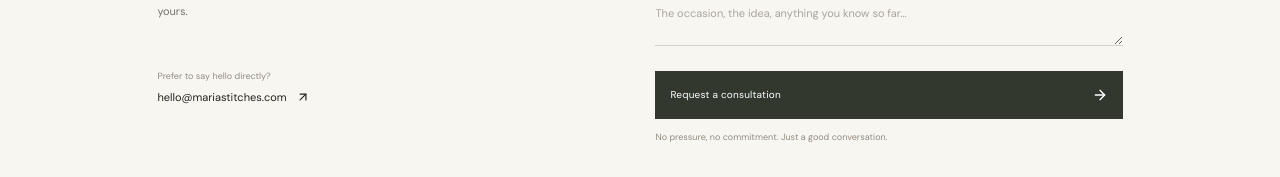
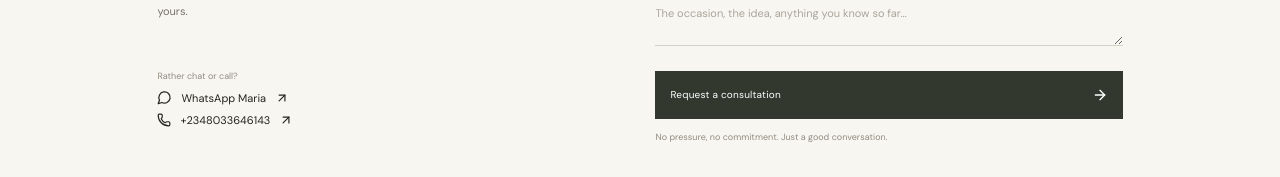
Before and after one commit to OlatomiwaTech/maria-stitches, a React (Vite) app in the folder frontend/: page / in a window 1280 px wide. Shown: the part 3699-3876 px from the top of the page. Built offline with nearby package versions, Linux system fonts and the light colour scheme; a web font is replaced by a local one.

Commit message:
feat: update README and main.jsx to enhance project description and add WhatsApp contact functionality

```diff
--- a/frontend/src/main.jsx
+++ b/frontend/src/main.jsx
@@ -1,6 +1,6 @@
 import React from 'react';
 import { createRoot } from 'react-dom/client';
-import { ArrowDown, ArrowRight, ArrowUpRight, Menu, Scissors, Sparkles, X } from 'lucide-react';
+import { ArrowDown, ArrowRight, ArrowUpRight, Menu, MessageCircle, Phone, Scissors, Sparkles, X } from 'lucide-react';
 import './style.css';
 
 const looks = [
@@ -8,6 +8,9 @@ const looks = [
   { name: 'Modern heritage', type: 'Our roots, reimagined', image: 'photo-1534528741775-53994a69daeb', alt: 'Portrait in vibrant, elegant style' },
   { name: 'Everyday, elevated', type: 'Quiet confidence in every stitch', image: 'photo-1483985988355-763728e1935b', alt: 'Woman wearing a tailored modern outfit' },
 ];
+const publicPhone = '+2348033646143';
+const whatsappNumber = publicPhone.replace(/\D/g, '');
+const whatsappMessage = encodeURIComponent('Hello Maria Stitches, I’d like to enquire about a piece.');
 
 function App() {
   const [menuOpen, setMenuOpen] = React.useState(false);
@@ -83,7 +86,7 @@ function App() {
 
       <section className="quote-block"><div className="quote-mark">“</div><blockquote>It’s not just about what you wear.<br />It’s about <em>how you arrive.</em></blockquote><span>MARIA STITCHES · LAGOS, NIGERIA</span><div className="quote-decoration">MS</div></section>
 
-      <section className="booking" id="book"><div className="booking-info"><span className="eyebrow"><span className="eyebrow-line" /> THE FIRST FITTING</span><h2>Let’s make<br />it <em>personal.</em></h2><p>Tell us what you have in mind. We’ll find a time to talk through the details, the fabric, and all the little things that make it yours.</p><div className="booking-contact"><span>Prefer to say hello directly?</span><a href="mailto:hello@mariastitches.com">hello@mariastitches.com <ArrowUpRight size={14} /></a></div></div>
+      <section className="booking" id="book"><div className="booking-info"><span className="eyebrow"><span className="eyebrow-line" /> THE FIRST FITTING</span><h2>Let’s make<br />it <em>personal.</em></h2><p>Tell us what you have in mind. We’ll find a time to talk through the details, the fabric, and all the little things that make it yours.</p><div className="booking-contact"><span>Rather chat or call?</span><a href={`https://wa.me/${whatsappNumber}?text=${whatsappMessage}`} target="_blank" rel="noreferrer"><MessageCircle size={15} /> WhatsApp Maria <ArrowUpRight size={14} /></a><a href={`tel:${publicPhone}`}><Phone size={14} /> {publicPhone} <ArrowUpRight size={14} /></a></div></div>
         <form className="booking-form" onSubmit={submitBooking}><div className="form-heading"><span>01 — YOUR CONSULTATION</span><span>Usually takes 2 minutes</span></div><label>Your name<input required autoComplete="name" placeholder="What should we call you?" value={form.name} onChange={e => setForm({ ...form, name: e.target.value })} /></label><label>Email address<input required type="email" autoComplete="email" placeholder="you@example.com" value={form.email} onChange={e => setForm({ ...form, email: e.target.value })} /></label><label>What are you looking for?<select value={form.service} onChange={e => setForm({ ...form, service: e.target.value })}><option>Bespoke occasionwear</option><option>Made-to-measure essentials</option><option>Wardrobe refresh</option><option>Something else</option></select></label><label>A little more about it<textarea rows="2" placeholder="The occasion, the idea, anything you know so far…" value={form.message} onChange={e => setForm({ ...form, message: e.target.value })} /></label><button className="button button-dark form-submit" disabled={sending}>{sending ? 'Sending your note…' : 'Request a consultation'} <ArrowRight size={16} /></button>{status && <p className="form-status" role="status">{status}</p>}<p className="form-footnote">No pressure, no commitment. Just a good conversation.</p></form>
       </section>
     </main>
```
Also changed, not shown: 1 other file (tests, documents, lock files or other folders).
